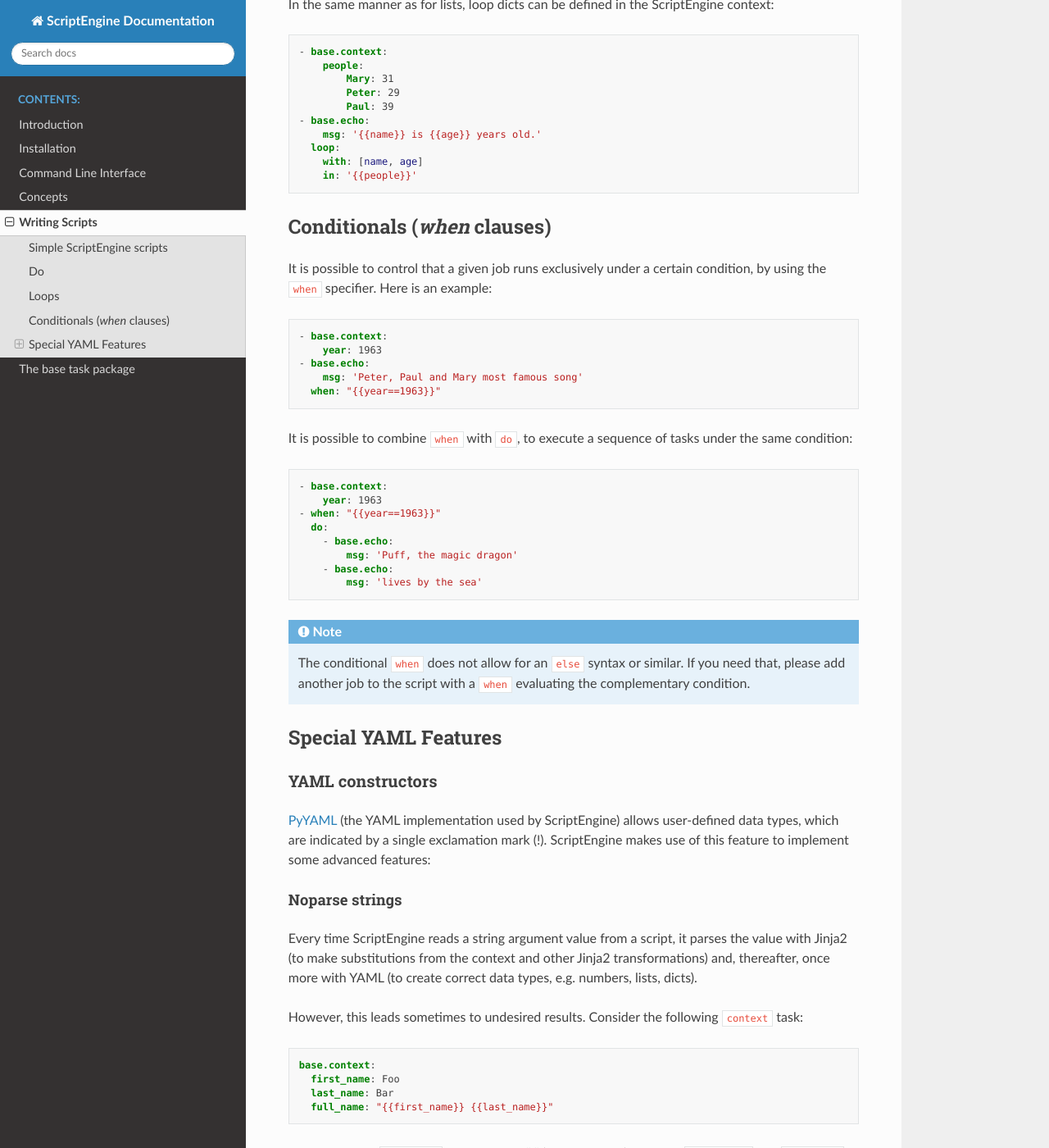
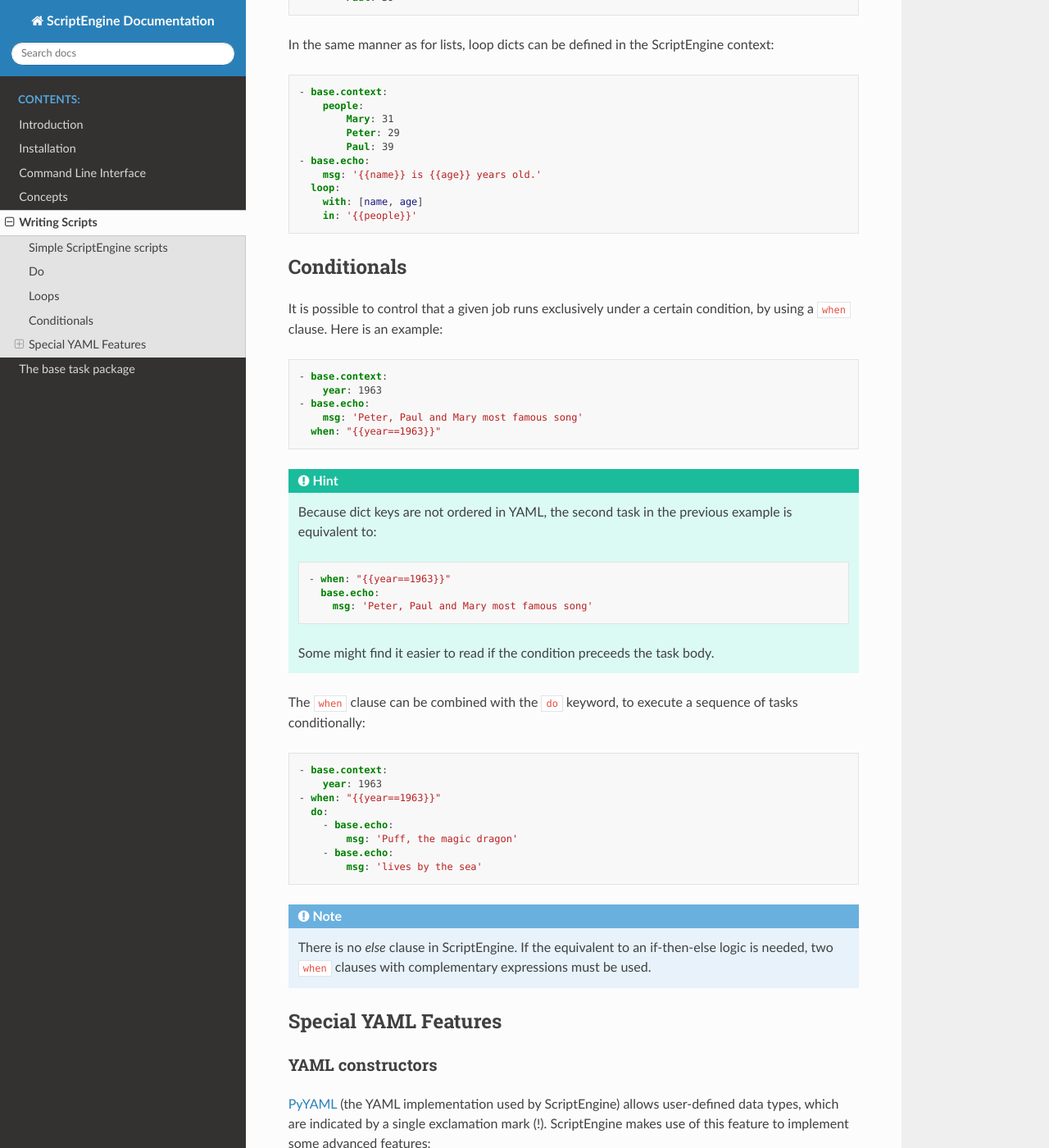
Before and after one commit to uwefladrich/scriptengine, a Sphinx documentation site: the page built from docs/sphinx/scripts.rst, in a window 1280 px wide and 1400 px high, scrolled down 3900 px. Shown: the whole window at 82% size. Built offline with Sphinx 7.4.7 and the Read the Docs theme 2.0.0, drawn with Linux system fonts in a browser that asks for light colours; some of the changed text lies outside the part shown.

Commit message:
Some reformulations and clarifications

```diff
--- a/docs/sphinx/scripts.rst
+++ b/docs/sphinx/scripts.rst
@@ -51,14 +51,17 @@ and ``base.echo``, which are the two elements of a YAML list.
 Do
 --
 
-The job specifier ``do`` allows for grouping a sequence of `tasks` inside one
-single `job`. For example::
+The job specifier ``do`` allows for grouping a `list of tasks` inside one single
+job (see :ref:`concepts:jobs`). For example::
 
     - do:
       - base.context:
           planet: Earth
       - base.echo:
           msg: "Hello, {{planet}}!"
+
+This is most often used in order to apply a ``when`` clause or a ``loop`` to a
+sequence of tasks.
 
 
 Loops
@@ -196,11 +199,11 @@ context::
         in: '{{people}}'
 
 
-Conditionals (`when` clauses)
------------------------------
+Conditionals
+------------
 
 It is possible to control that a given job runs exclusively under a certain
-condition, by using the ``when`` specifier. Here is an example::
+condition, by using a ``when`` clause. Here is an example::
 
     - base.context:
         year: 1963
@@ -208,8 +211,19 @@ condition, by using the ``when`` specifier. Here is an example::
         msg: 'Peter, Paul and Mary most famous song'
       when: "{{year==1963}}"
 
-It is possible to combine ``when`` with ``do``, to execute a sequence of tasks
-under the same condition::
+.. hint::
+    Because dict keys are not ordered in YAML, the second task in the previous
+    example is equivalent to::
+
+        - when: "{{year==1963}}"
+          base.echo:
+            msg: 'Peter, Paul and Mary most famous song'
+
+    Some might find it easier to read if the condition preceeds the task body.
+
+The ``when`` clause can be combined with the ``do`` keyword, to execute a
+sequence of tasks conditionally::
+
     - base.context:
         year: 1963
     - when: "{{year==1963}}"
@@ -220,9 +234,10 @@ under the same condition::
             msg: 'lives by the sea'
 
 .. note::
-   The conditional ``when`` does not allow for an ``else`` syntax or similar.
-   If you need that, please add another job to the script with a ``when``
-   evaluating the complementary condition.
+    There is no `else` clause in ScriptEngine. If the equivalent to an
+    if-then-else logic is needed, two ``when`` clauses with complementary
+    expressions must be used.
+
 
 Special YAML Features
 ---------------------
```
Also changed, not shown: docs/sphinx/concepts.rst (+10 -4 lines).
